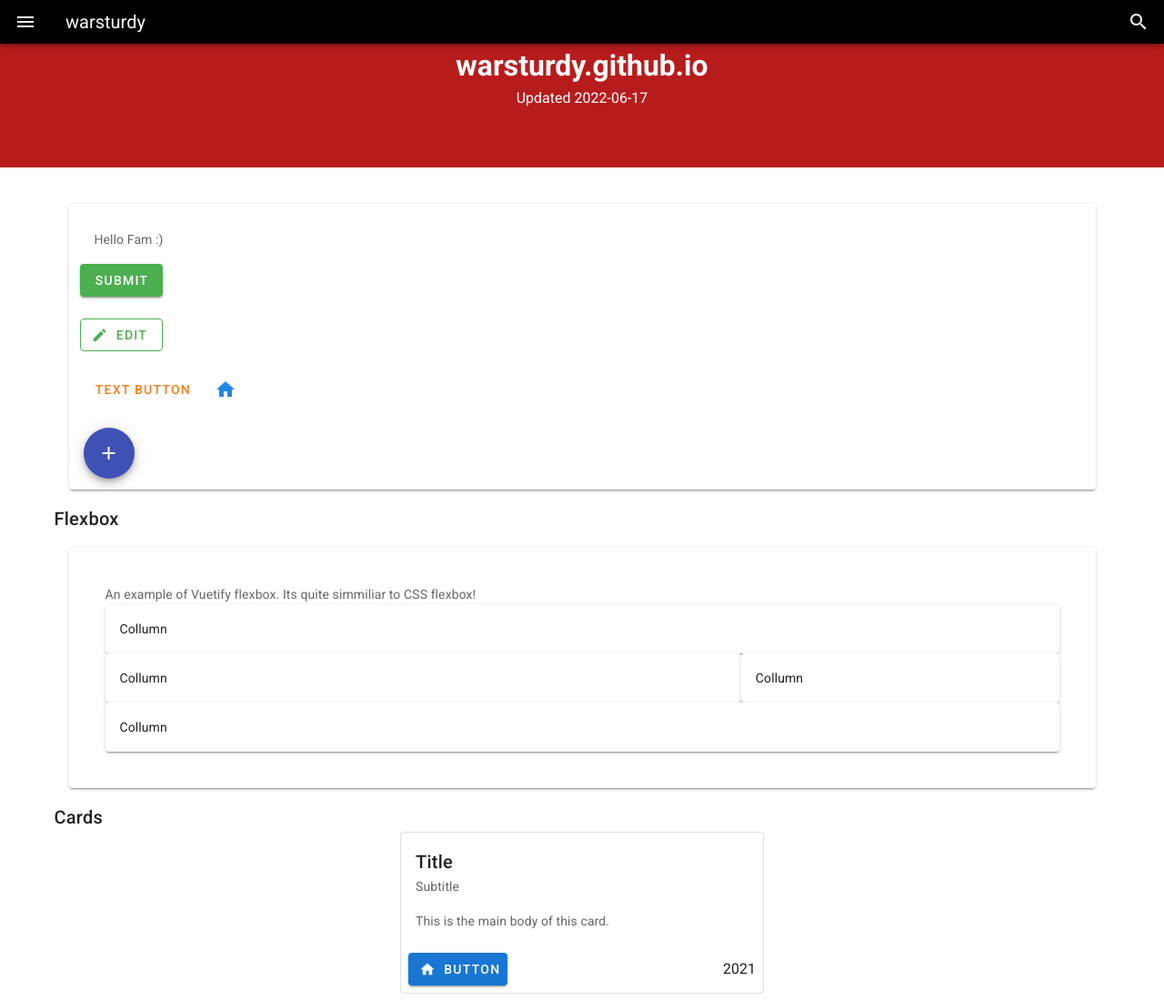
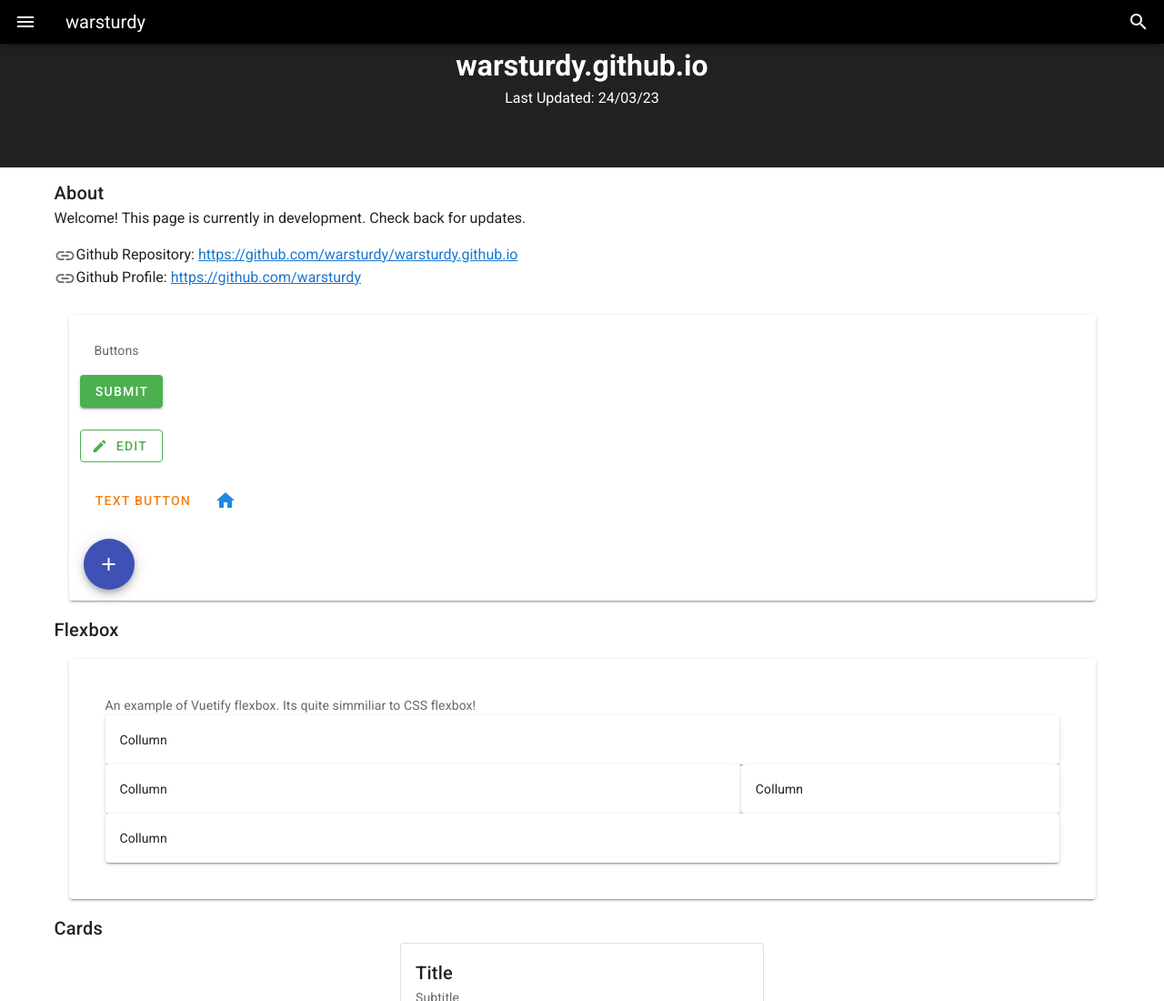
Before and after one commit to Longfields/longfields.github.io, a plain HTML site: page index.html in a window 1280 px wide. Shown: the top 1100 px of the page at 91% size. Drawn offline with nearby package versions, Linux system fonts and the light colour scheme.

Commit message:
Update index.html

```diff
--- a/index.html
+++ b/index.html
@@ -1,4 +1,7 @@
 <!DOCTYPE html>
+<!--
+  Warsturdy.github.io
+-->
 <html>
 <head>
   <link href="https://fonts.googleapis.com/css?family=Roboto:100,300,400,500,700,900" rel="stylesheet">
@@ -136,15 +139,21 @@
               </template>
 
               <div @click="search = true">
-            <div class="pa-12 red darken-4 white--text" style="text-align: center;">
+            <div class="pa-12 grey darken-4 white--text" style="text-align: center;">
                 <h1 class="font-weight-normal">warsturdy.github.io</h1>
-                <p class="">Updated 2022-06-17</p>
+                <p class="">Last Updated: 24/03/23</p>
             </div>
 
             <v-container>
+              <div>
+                <h4 class="title">About</h4>
+
+                <p>Welcome! This page is currently in development. Check back for updates.</p>
+                <p><v-icon>mdi-link</v-icon>Github Repository: <a href="https://github.com/warsturdy/warsturdy.github.io" target="_blank">https://github.com/warsturdy/warsturdy.github.io</a><br/><v-icon>mdi-link</v-icon>Github Profile: <a href="https://github.com/warsturdy" target="_blank">https://github.com/warsturdy</a></p>
+              </div>
                 <v-card class="pa-3 ma-4 mt-7">
                     <v-card-text>
-                        Hello Fam :)
+                        Buttons
                     </v-card-text>
                     <v-row>
                         <v-col cols="12">
```
